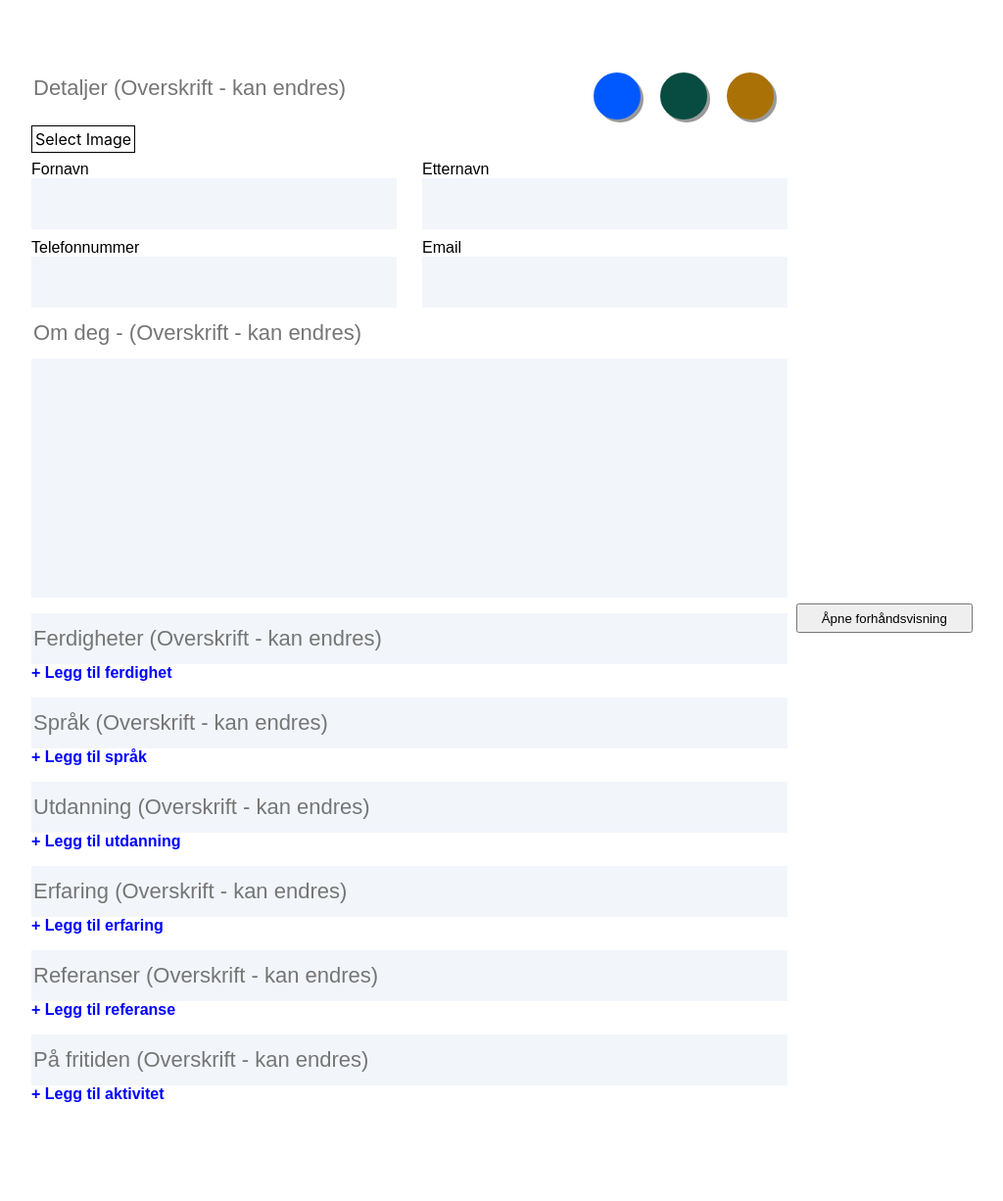
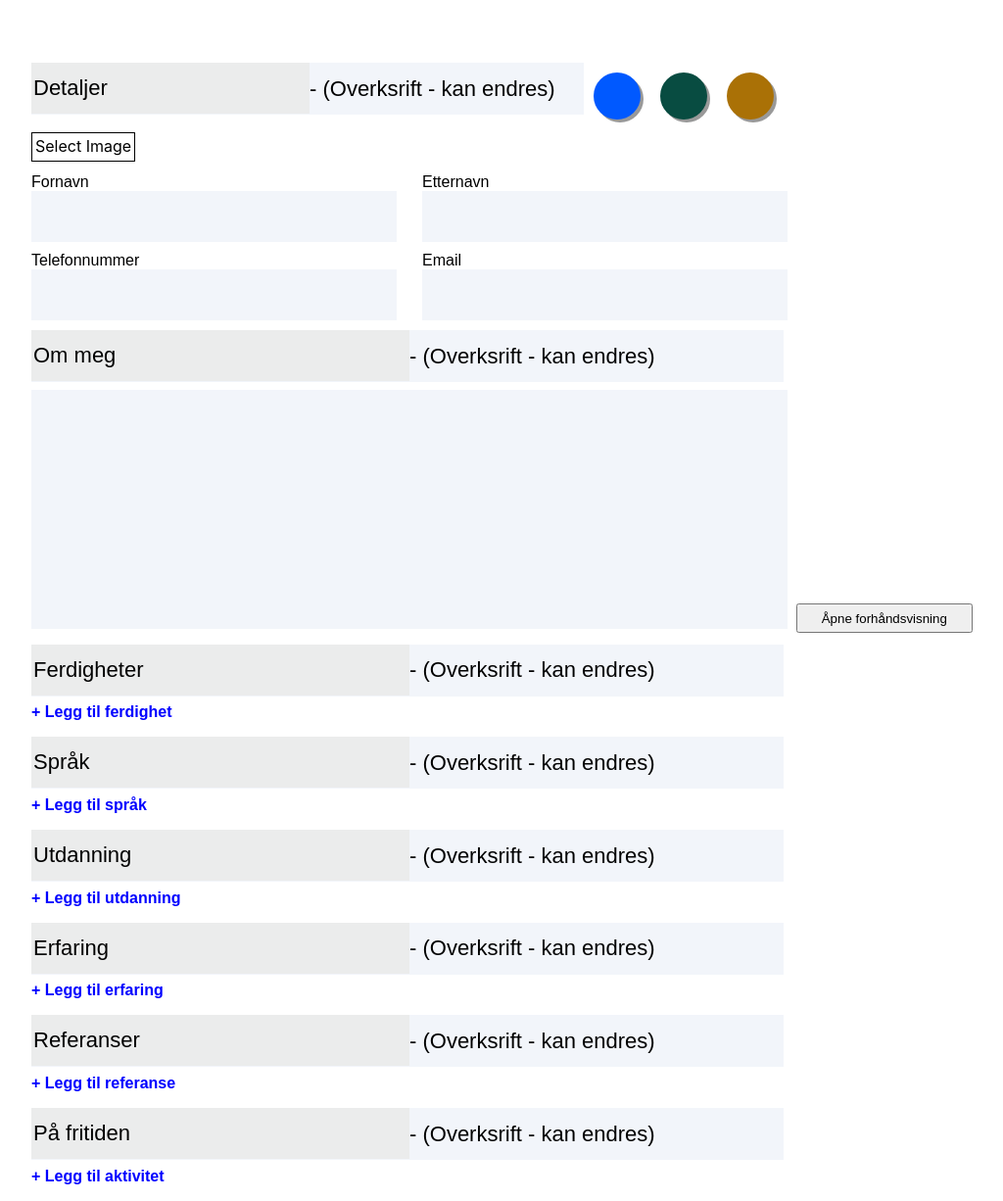
Before and after one commit to rull3211/cvgen, a React (Create React App) app: page / in a window 1280 px wide. Shown: the whole page at 98% size, without its empty margins (224-1248 px from the left). Before the commit the page ends 1142 px from the top, so only its background shows below. Built offline with nearby package versions, Linux system fonts and the light colour scheme.

Commit message:
fixed some 2way binding issues

```diff
--- a/src/App.css
+++ b/src/App.css
@@ -80,7 +80,7 @@ ul{
   width: 100%;
   display: flex;
   justify-content: space-around;
-  margin-top: 10px;
+  margin-bottom: 10px;
 }
 
 .OuterWrapper{
@@ -106,7 +106,35 @@ ul{
   padding-bottom: 10px;
 
 }
+.overskriftWrapper{
+  flex: 1;
+  background-color:  rgb(242, 245, 250);
+  display: flex;
+  margin-bottom: 1%;
+  height: 53px;
+}
+.overskriftWrapper p{
+  display: flex;
+  font-size: 22px;
+  width: 100%;
+  align-items: center;
+}
+.overskriftInput{
+  background-color:  rgb(235, 236, 236);
+  font-size: 22px;
+  border: none;
+  width: 100%;
+  height: 50px;
+  cursor: pointer;
 
+}
+.infoInput{
+  background-color: rgb(242, 245, 250);
+  border: none;
+  width: 100%;
+  height: 50px;
+  font-size: 22px;
+}
 /*Buttons on CV-editor*/
 .AddButton{
   color: blue;
@@ -117,9 +145,17 @@ ul{
 }
 
 .FirstRow{
-  display: flex
+  display: flex;
 }
-
+.fileWrapper{
+  -webkit-box-sizing: border-box;
+  -moz-box-sizing: border-box;
+  box-sizing: border-box;
+  height: 35px;
+  display: flex;
+  align-items: center;
+  margin-bottom: 10px;
+}
 .FileLable{
   -webkit-box-sizing: border-box;
   -moz-box-sizing: border-box;
@@ -127,6 +163,7 @@ ul{
   padding: 3px;
   border: 1px solid black;
   cursor: pointer;
+  height: 30px;
 }
 
 
@@ -172,6 +209,9 @@ ul{
   margin: 10px;
 }
 .ColorSelectors{
+  -webkit-box-sizing: border-box;
+  -moz-box-sizing: border-box;
+  box-sizing: border-box;
   display: flex;
 }
 .SideBar h1 , .SideBar p{
--- a/src/App.js
+++ b/src/App.js
@@ -70,6 +70,34 @@ class App extends Component {
     let buttonText = ""
     if(!preview){
       buttonText = "Lukk forhåndsvisning"
+      if(this.state.aboutmeheader.trim() ===""){
+        this.setState({aboutmeheader: "Om meg"})
+      }
+      if(this.state.Detaljer.trim() ===""){
+        this.setState({Detaljer: "Detaljer"})
+      }
+      if(this.state.Linker.trim() ===""){
+        this.setState({Linker: "Linker"})
+      }
+      if(this.state.Ferdigheter.trim() ===""){
+        this.setState({Ferdigheter: "Ferdigheter"})
+      }
+      if(this.state.Språk.trim() ===""){
+        this.setState({Språk: "Språk"})
+      }
+      if(this.state.Utdanning.trim() ===""){
+        this.setState({Utdanning: "Utdanning"})
+      }
+      if(this.state.Erfaring.trim() ===""){
+        this.setState({Erfaring: "Erfaring"})
+      }
+      if(this.state.Referanse.trim() ===""){
+        this.setState({Referanse: "Referanser"})
+      }
+      if(this.state.Fritiden.trim() ===""){
+        this.setState({Fritiden: "På fritiden"})
+      }
+
     }
     else{
       buttonText = "Åpne forhåndsvisning"
@@ -249,11 +277,13 @@ class App extends Component {
     let editPage = (
       <div className="EditPage">
         <div className="EditPageWrapper">
-
-
             <div className = "FirstBlock">
               <div className = "FirstRow">
-                      <InputComp sT="1" id="Detaljer" handler={this.inputHandler} ph="Detaljer (Overskrift - kan endres)"></InputComp>
+                  <div className = "overskriftWrapper">
+                    <InputComp val = {this.state.Detaljer} cName = "overskriftInput" id="Detaljer" handler={this.inputHandler} ph="Detaljer"></InputComp>
+                      <p>- (Overksrift - kan endres)</p>
+                  </div>
+
                   <div className = "ColorSelectors">
                         <ColorSelector color = "rgb(0, 89, 255)" handler = {this.ColorSelectorHandler}></ColorSelector>
                         <ColorSelector color = "rgb(8, 76, 65)" handler = {this.ColorSelectorHandler}></ColorSelector>
@@ -267,7 +297,7 @@ class App extends Component {
                     <InputComp
                       handler={this.inputHandler}
                       id={"fName"}
-                      came={"Personalia"}
+                      cName = "infoInput"
                       val={this.state.fName} >
                     </InputComp>
                   </div>
@@ -276,7 +306,7 @@ class App extends Component {
                     <InputComp
                       handler={this.inputHandler}
                       id={"lName"}
-                      cName={"Personalia"}
+                      cName = "infoInput"
                       val={this.state.lName} >
                     </InputComp>
                   </div>
@@ -286,7 +316,8 @@ class App extends Component {
                     <p>Telefonnummer</p>
                     <InputComp
                       handler={this.inputHandler}
-                      id={"tlf"} cName={"Personalia"}
+                      id={"tlf"}
+                      cName = "infoInput"
                       val={this.state.tlf} >
                     </InputComp>
                   </div>
@@ -295,12 +326,17 @@ class App extends Component {
                     <InputComp
                       handler={this.inputHandler}
                       id={"email"}
-                      cName={"Personalia"}
+                      cName = "infoInput"
                       val={this.state.email} >
                     </InputComp>
                   </div>
                 </div>
                 <div>
+                  <div className = "overskriftWrapper">
+                    <InputComp val = {this.state.aboutmeheader} cName = "overskriftInput" id="aboutmeheader" handler={this.inputHandler} ph="Om meg"></InputComp>
+                    <p>- (Overksrift - kan endres)</p>
+                  </div>
+
                   <AboutMeComp handler={this.inputHandler}
                     val={this.state.aboutMe}
                   ></AboutMeComp>
@@ -309,11 +345,17 @@ class App extends Component {
 
 
           <ul className="Skill">
+
+            <div className = "overskriftWrapper">
               <InputComp
                 id="Ferdigheter"
+                cName = "overskriftInput"
+                val = {this.state.Ferdigheter}
                 handler={this.inputHandler}
-              ph="Ferdigheter (Overskrift - kan endres)">
+                ph="Ferdigheter">
               </InputComp>
+              <p>- (Overksrift - kan endres)</p>
+            </div>
             {renderSkillAdders}
             <AddButton
               n="skillAdders"
@@ -322,11 +364,17 @@ class App extends Component {
             </AddButton>
           </ul>
           <ul className ="Språk">
+
+            <div className = "overskriftWrapper">
                <InputComp
                 id="Språk"
+                cName = "overskriftInput"
+                val = {this.state.Språk}
                 handler={this.inputHandler}
-              ph="Språk (Overskrift - kan endres)">
+                ph="Språk">
               </InputComp>
+              <p>- (Overksrift - kan endres)</p>
+            </div>
             {renderLanguageAdders}
             <AddButton
               n="languageAdders"
@@ -335,11 +383,17 @@ class App extends Component {
             </AddButton>
           </ul>
           <ul className = "Utdanning">
+
+            <div className = "overskriftWrapper">
               <InputComp
                 id="Utdanning"
+                cName = "overskriftInput"
+                val = {this.state.Utdanning}
                 handler={this.inputHandler}
-              ph="Utdanning (Overskrift - kan endres)">
+                ph="Utdanning">
               </InputComp>
+              <p>- (Overksrift - kan endres)</p>
+            </div>
             {renderUtdanningAdders}
             <AddButton
               n="utdanning"
@@ -348,11 +402,17 @@ class App extends Component {
             </AddButton>
           </ul>
           <ul className ="Erfaring">
+
+            <div className = "overskriftWrapper">
               <InputComp
                 id="Erfaring"
+                cName = "overskriftInput"
                 handler={this.inputHandler}
-              ph="Erfaring (Overskrift - kan endres)">
+                val = {this.state.Erfaring}
+                ph="Erfaring">
               </InputComp>
+              <p>- (Overksrift - kan endres)</p>
+            </div>
             {renderErfaringAdders}
             <AddButton
               n="erfaringer"
@@ -361,11 +421,17 @@ class App extends Component {
             </AddButton>
           </ul>
           <ul className = "Referanser">
+
+            <div className = "overskriftWrapper">
               <InputComp
                 id="Referanser"
+                cName = "overskriftInput"
+                val = {this.state.Referanse}
                 handler={this.inputHandler}
-              ph="Referanser (Overskrift - kan endres)">
+                ph="Referanser">
               </InputComp>
+              <p>- (Overksrift - kan endres)</p>
+            </div>
             <div>{renderReferanserAdders} </div>
             <AddButton
               n="referanser"
@@ -373,11 +439,17 @@ class App extends Component {
               handler={this.addHandler} > </AddButton>
           </ul>
           <ul className = "Fritiden">
+
+            <div className = "overskriftWrapper">
               <InputComp
                 id="Fritiden"
+                cName = "overskriftInput"
                 handler={this.inputHandler}
-              ph="På fritiden (Overskrift - kan endres)">
-            </InputComp>
+                val = {this.state.Fritiden}
+                ph = "På fritiden"
+              ></InputComp>
+              <p>- (Overksrift - kan endres)</p>
+            </div>
             {renderFritidenAdders}
             <AddButton
               n="fritider"
--- a/src/editorComponents/AboutMeComp.js
+++ b/src/editorComponents/AboutMeComp.js
@@ -9,20 +9,9 @@ const AboutMeComp = (props)=> {
             fontSize : "15pt"
       }
 
-      const style = {
-            border: "none",
-            width: "100%",
-            height: "50px",
-            fontSize: "22px",
-
-      }
       return(
             <div className ="About">
-                  <input style = {style}
-                        id = "aboutmeheader"
-                        onChange = {props.handler}
-                        placeholder = "Om deg - (Overskrift - kan endres)">
-                  </input>
+
                   <textarea style = {textStyle}
                         id = "aboutMe"
                         onChange = {props.handler}
--- a/src/editorComponents/InputComp.js
+++ b/src/editorComponents/InputComp.js
@@ -1,26 +1,8 @@
 import React from 'react';
 const inputComp = (props)=>{
-      let style;
-      if(props.sT === "1"){
-            style = {
-                  border: "none",
-                  width: "100%",
-                  height: "50px",
-                  fontSize: "22px",
-            }
-      }
-      else {
-            style = {
-                  backgroundColor: "rgb(242, 245, 250)",
-                  border: "none",
-                  width: "100%",
-                  height: "50px",
-                  fontSize: "22px",
-            }
-      }
 
       return(
-            <input style = {style}
+            <input
                   onChange = {props.handler}
                   id = {props.id}
                   className = {props.cName}
--- a/src/editorComponents/LinkAdder.js
+++ b/src/editorComponents/LinkAdder.js
@@ -10,7 +10,7 @@ const LinkAdder = (props) => {
                         <InputComp
                               handler = {props.handler}
                               id = {props.id1}
-                              cName = {props.cname}
+                              cName = "infoInput"
                               ph = {props.ph1}
                               val = {props.val.språk}
                               >
@@ -18,7 +18,7 @@ const LinkAdder = (props) => {
                         <InputComp
                               handler = {props.handler}
                               id = {props.id2}
-                              cName = {props.cname}
+                              cName = "infoInput"
                               ph = {props.ph2}
                               val = {props.val.nivå}>
 
--- a/src/editorComponents/SkillComp.js
+++ b/src/editorComponents/SkillComp.js
@@ -7,7 +7,7 @@ const SkillComp = props => {
                   <div className = "InnerWrapper">
                         <InputComp
                               id = "skill"
-                              cName = "skillAdders"
+                              cName = "infoInput"
                               handler = {props.handler}
                               ph = "Ferdighet"
                               val = {props.val}>
```
Also changed, not shown: src/editorComponents/ReferanseComp.js (+4 -4 lines), src/editorComponents/UtdanningEditor.js (+5 -5 lines), 1 other file (tests, documents, lock files or other folders). Lines whose indentation alone changed are shown as unchanged.
